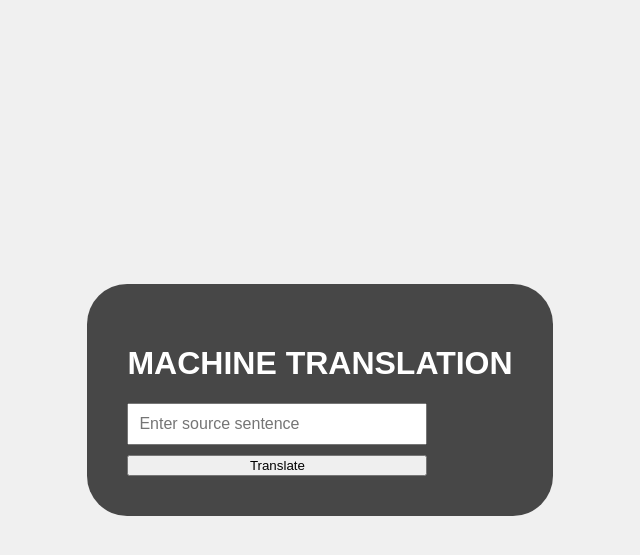
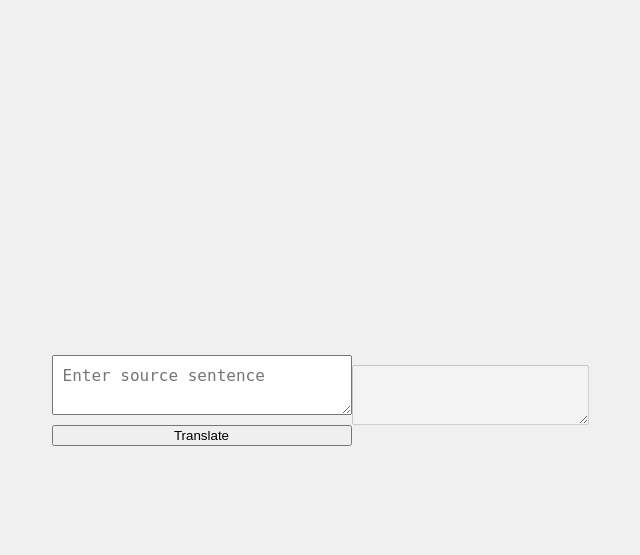
Before and after one commit to ngnquanq/Machine-Translation, a Flask app: page / in a window 1280 px wide. Shown: the top 555 px of the page, without its empty margins (320-960 px from the left). Run offline with Flask 3, Linux system fonts and the light colour scheme.

Commit message:
IDK wtf going on rn

```diff
--- a/app.py
+++ b/app.py
@@ -4,7 +4,9 @@
 # Maybe torchserve is cool
 import os
 from flask import Flask, render_template
+from flask import request, jsonify
 from dotenv import load_dotenv
+from src.model import greedy_decode
 
 app = Flask(__name__)
 
@@ -15,3 +17,16 @@ def home():
 if __name__ == '__main__':
     load_dotenv()  # take environment variables from .env.
     app.run(debug=True)
+
+
+@app.route('/translate', methods=['POST'])
+def translate():
+    # Extract the input text from the request
+    input_text = request.form['source']
+
+    # Translate the input text using your model
+    # Replace `translate_text` with the actual function to translate text
+    translated_text = greedy_decode(input_text)
+
+    # Return the translated text
+    return jsonify({'translation': translated_text})
--- a/templates/index.html
+++ b/templates/index.html
@@ -37,12 +37,28 @@
     </style>
 </head>
 <body>
-    <div class="container">
-        <h1>MACHINE TRANSLATION</h1>
-        <form action="/translate" method="post">
-            <input type="text" name="source" placeholder="Enter source sentence" required>
-            <input type="submit" value="Translate">
-        </form>
-    </div>
+    <form id="translate-form" action="/translate" method="post">
+        <textarea name="source" placeholder="Enter source sentence" required></textarea>
+        <input type="submit" value="Translate">
+    </form>
+    <textarea id="output" disabled></textarea>
+
+    <script>
+    document.getElementById('translate-form').addEventListener('submit', function(event) {
+        event.preventDefault();
+
+        var form = event.target;
+        var data = new FormData(form);
+
+        fetch(form.action, {
+            method: form.method,
+            body: data
+        })
+        .then(response => response.json())
+        .then(data => {
+            document.getElementById('output').value = data.translation;
+        });
+    });
+    </script>
 </body>
 </html>
```
Also changed, not shown: 1 other file.
